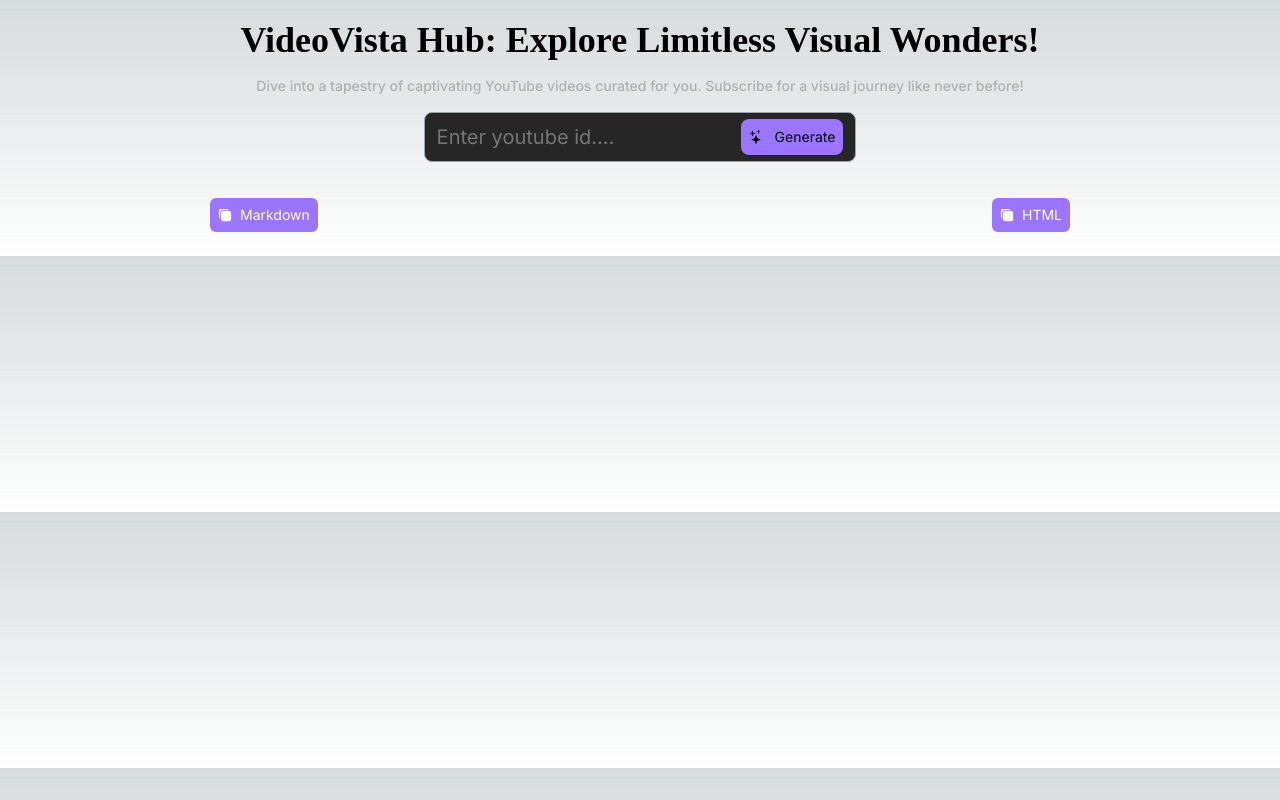
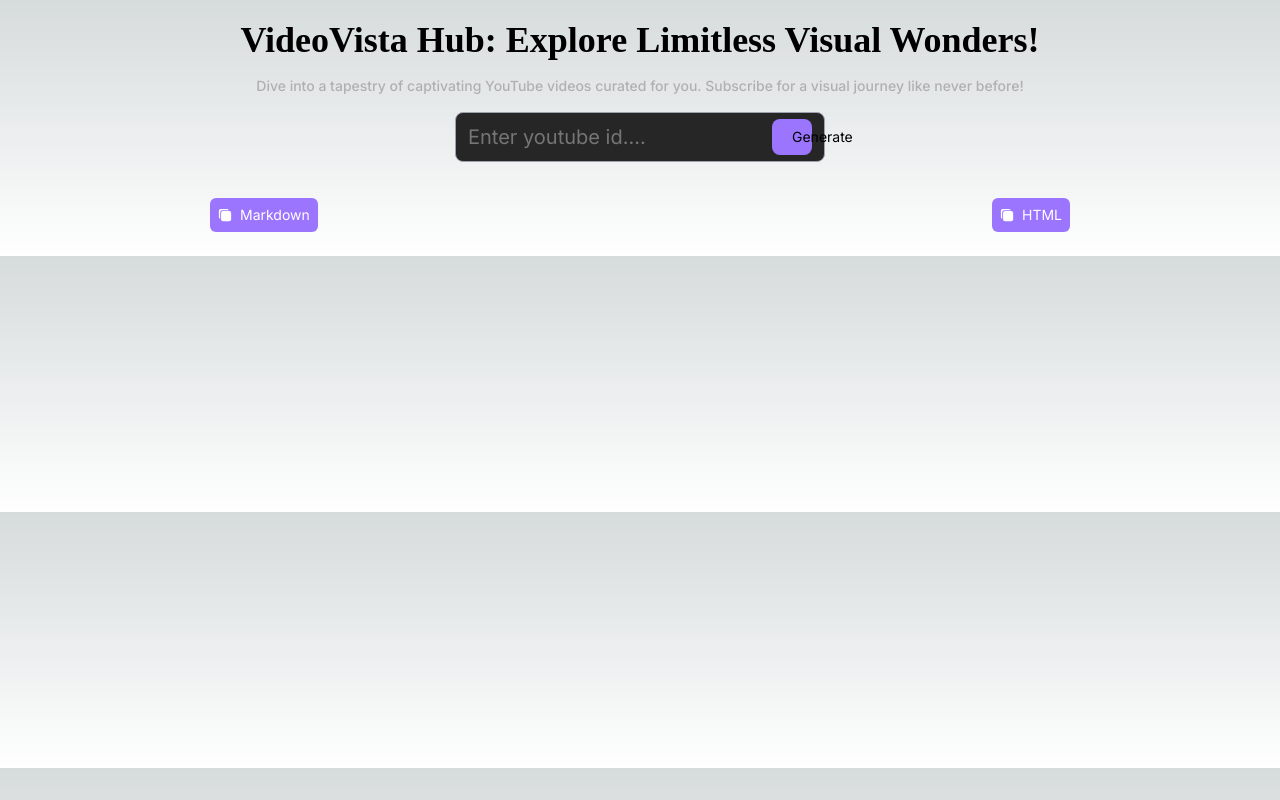
Before and after one commit to marandeveloper/youtube-to-blogs, a Next.js app: page / in a window 1280 px wide. Built offline with nearby package versions, Linux system fonts and the light colour scheme.

Commit message:
Update page.tsx

```diff
--- a/src/app/page.tsx
+++ b/src/app/page.tsx
@@ -55,17 +55,17 @@ export default function Home() {
         <form
           id="inputBox"
           onSubmit={submitUrl}
-          className="flex items-center gap-4 rounded-lg border-[1px] border-gray-400 bg-[#262626] px-3 py-[6px]"
+          className="flex max-w-full items-center gap-4 rounded-lg border-[1px] border-gray-400 bg-[#262626] px-3 py-[6px]"
         >
           <input
-            className="border-none bg-transparent text-xl text-[#fff] outline-none placeholder:text-[#757575] "
+            className="w-[70%] flex-grow border-none bg-transparent text-xl text-[#fff] outline-none placeholder:text-[#757575] "
             ref={inputRef}
             placeholder="Enter youtube id...."
             type="text"
           />
           <button
             disabled={loading}
-            className="box-border flex items-center gap-3 rounded-lg bg-[#9C75FF] p-2 text-sm"
+            className="w-[40px] box-border flex items-center gap-3 rounded-lg bg-[#9C75FF] p-2 text-sm"
           >
             <BsStars />
             <span>Generate</span>
```
